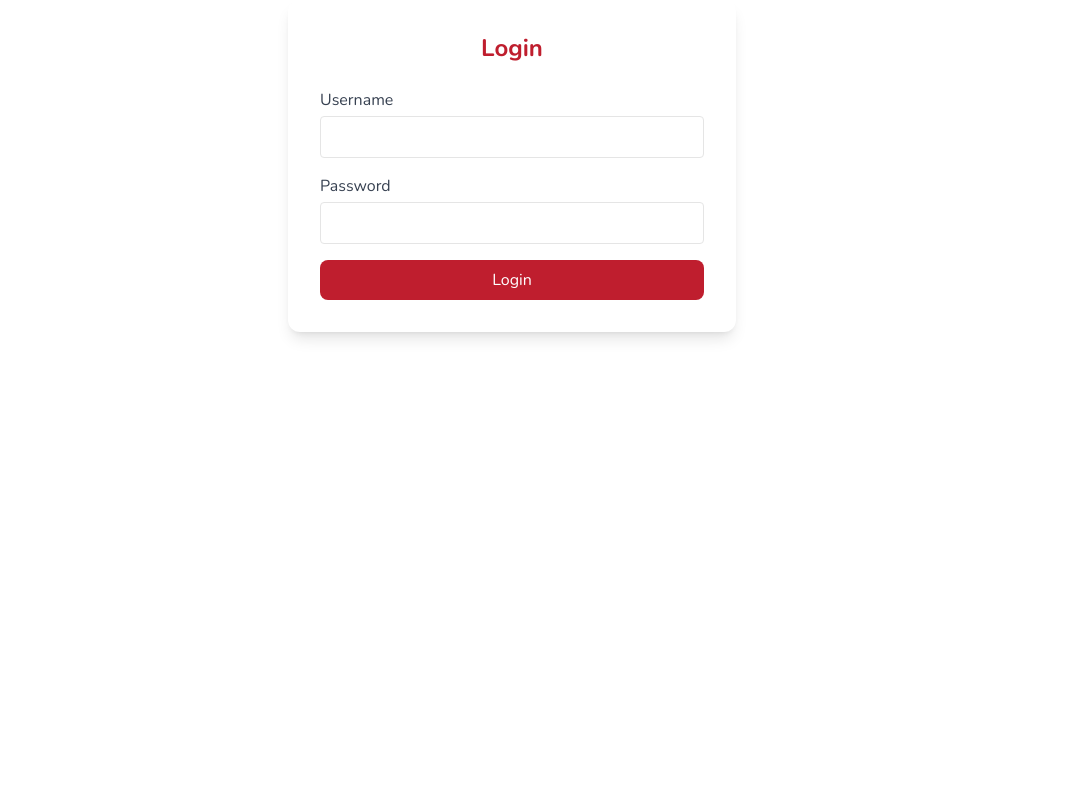
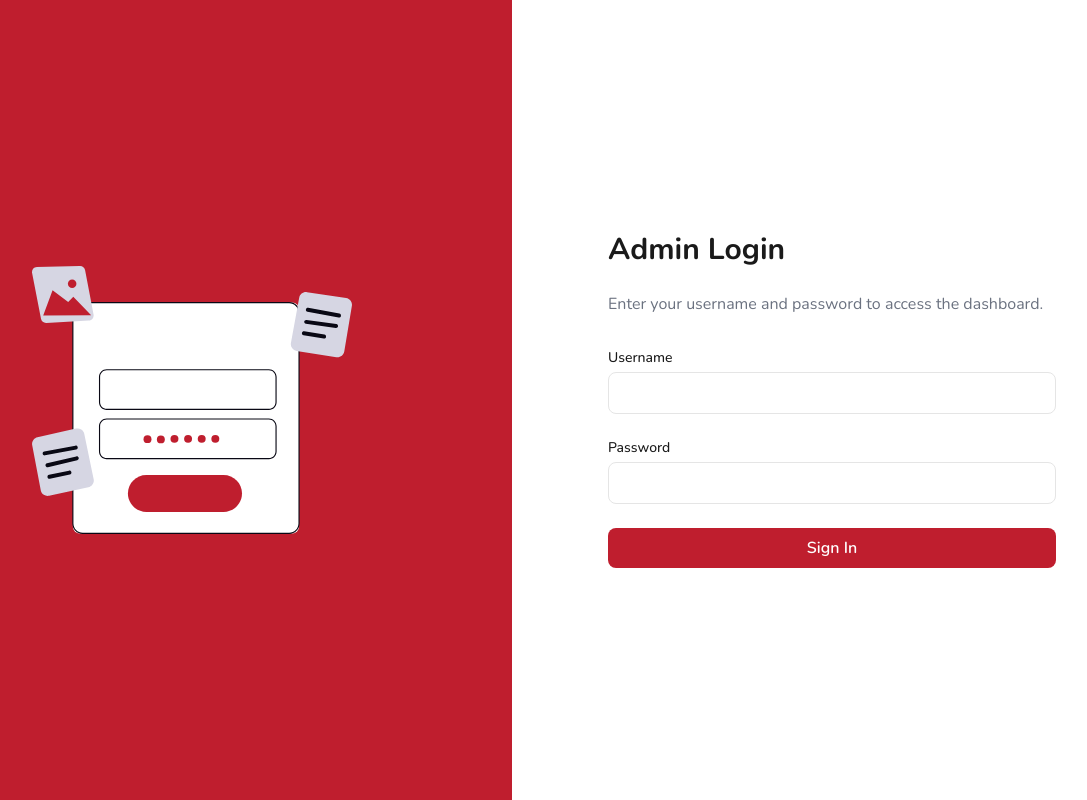
Before and after one commit to ktering/frontend, a React (Vite) app: page /supervised/login in a window 1280 px wide. Shown: the whole page, without its empty margins (128-1215 px from the left). Built offline with nearby package versions, Linux system fonts and the light colour scheme.

Commit message:
fixed login

```diff
--- a/src/App.jsx
+++ b/src/App.jsx
@@ -6,6 +6,7 @@ import Menu from './pages/customer/Menu';
 import DishDetail from './pages/customer/DishDetail';
 import Chefs from './pages/customer/AllChefs';
 //admin imports
+import ProtectedRoute from './components/admin/ProtectedRoute';
 import AdminChefs from './pages/admin/AllChefs';
 import Admin from './pages/admin/Home';
 import AddDishForm from './pages/admin/AddDishForm';
@@ -15,7 +16,7 @@ import EditDishPage from './pages/admin/EditDishPage';
 import AddChefForm from './pages/admin/AddChefForm';
 import EditChefForm from './pages/admin/EditChefForm';
 import AdminChefProfile from './pages/admin/ChefProfile';
-import AdminLogin from './components/shared/loginCard';
+import AdminLogin from './pages/admin/AdminLogin';
 
 function App() {
   return (
@@ -30,16 +31,44 @@ function App() {
             <Route path="/chefs" element={<Chefs />} />
             <Route path="/dish/:slug" element={<DishDetail />} />
             {/* admin */}
-            <Route path="/supervised/" element={<Admin />} />
-            <Route path="/supervised/chefs" element={<AdminChefs />} />
-            <Route path="/supervised/dishes/category" element={<DishesByCategory />} />
-            <Route path="/supervised/dishes/chef" element={<DishesByChef />} />
-            <Route path="/supervised/chefs/new" element={<AddChefForm />} />
-            <Route path="/supervised/chefs/:id/edit" element={<EditChefForm />} />
-            <Route path="/supervised/chefs/:chefId" element={<AdminChefProfile />} />
-            <Route path="/supervised/dishes/new" element={<AddDishForm />} />
-            <Route path="/supervised/dishes/edit/:id" element={<EditDishPage />} />
-            <Route path="/supervised/login" element={<AdminLogin />} />
+             {/* Admin Login */}
+        <Route path="/supervised/login" element={<AdminLogin />} />
+        <Route
+          path="/supervised/"
+          element={<ProtectedRoute><Admin /></ProtectedRoute>}
+        />
+        <Route
+          path="/supervised/chefs"
+          element={<ProtectedRoute><AdminChefs /></ProtectedRoute>}
+        />
+        <Route
+          path="/supervised/dishes/category"
+          element={<ProtectedRoute><DishesByCategory /></ProtectedRoute>}
+        />
+        <Route
+          path="/supervised/dishes/chef"
+          element={<ProtectedRoute><DishesByChef /></ProtectedRoute>}
+        />
+        <Route
+          path="/supervised/chefs/new"
+          element={<ProtectedRoute><AddChefForm /></ProtectedRoute>}
+        />
+        <Route
+          path="/supervised/chefs/:id/edit"
+          element={<ProtectedRoute><EditChefForm /></ProtectedRoute>}
+        />
+        <Route
+          path="/supervised/chefs/:chefId"
+          element={<ProtectedRoute><AdminChefProfile /></ProtectedRoute>}
+        />
+        <Route
+          path="/supervised/dishes/new"
+          element={<ProtectedRoute><AddDishForm /></ProtectedRoute>}
+        />
+        <Route
+          path="/supervised/dishes/edit/:id"
+          element={<ProtectedRoute><EditDishPage /></ProtectedRoute>}
+        />
 
           </Routes>
         </div>
--- a/src/api/adminAuth.js
+++ b/src/api/adminAuth.js
@@ -1,10 +1,10 @@
 import { API_BASE } from "../../config";
 
-export async function loginAdmin(credentials) {
-  const res = await fetch(`${API_BASE}/api/auth/login`, {
+export async function loginUser({ username, password, role }) {
+  const res = await fetch(`${API_BASE}/api/admin/login`, {
     method: "POST",
     headers: { "Content-Type": "application/json" },
-    body: JSON.stringify(credentials),
+    body: JSON.stringify({ username, password, role }),
   });
   if (!res.ok) {
     const error = await res.json();
@@ -12,3 +12,16 @@ export async function loginAdmin(credentials) {
   }
   return res.json();
 }
+
+export function getToken() {
+  return localStorage.getItem("authToken");
+}
+
+export function logoutUser() {
+  localStorage.removeItem("authToken");
+  localStorage.removeItem("userRole");
+}
+
+export function isLoggedIn() {
+  return !!localStorage.getItem("authToken");
+}
--- a/src/components/admin/ProtectedRoute.jsx
+++ b/src/components/admin/ProtectedRoute.jsx
@@ -1,13 +1,6 @@
-// Copyright 2025 hp
-//
-// Licensed under the Apache License, Version 2.0 (the "License");
-// you may not use this file except in compliance with the License.
-// You may obtain a copy of the License at
-//
-//     https://www.apache.org/licenses/LICENSE-2.0
-//
-// Unless required by applicable law or agreed to in writing, software
-// distributed under the License is distributed on an "AS IS" BASIS,
-// WITHOUT WARRANTIES OR CONDITIONS OF ANY KIND, either express or implied.
-// See the License for the specific language governing permissions and
-// limitations under the License.
+import { Navigate } from "react-router-dom";
+
+export default function ProtectedRoute({ children }) {
+  const token = localStorage.getItem("authToken");
+  return token ? children : <Navigate to="/supervised/login" />;
+}
--- a/src/components/admin/Sidebar.jsx
+++ b/src/components/admin/Sidebar.jsx
@@ -1,6 +1,7 @@
 // components/admin/Sidebar.jsx
 import { FaUtensils, FaUserTie, FaChartBar, FaShoppingCart } from "react-icons/fa";
 import { Link, useLocation } from "react-router-dom";
+import { logoutUser } from "../../api/adminAuth";
 import { useState } from "react";
 
 export default function Sidebar() {
@@ -56,6 +57,9 @@ export default function Sidebar() {
         <Link to="/admin/orders" className="flex items-center gap-3 hover:text-red-500">
           <FaShoppingCart /> Orders
         </Link>
+        <button onClick={logoutUser} className="px-4 py-2 bg-red-500 text-white rounded hover:bg-red-600">
+          Logout
+        </button>
       </nav>
     </aside>
   );
--- a/src/components/shared/loginCard.jsx
+++ b/src/components/shared/loginCard.jsx
@@ -1,14 +1,14 @@
-// src/components/shared/LoginForm.jsx
-import React, { useState } from "react";
+// src/components/shared/LoginCard.jsx
+import { useState } from "react";
 
-export default function LoginForm({ onSubmit, title = "Login" }) {
-  const [credentials, setCredentials] = useState({ username: "", password: "" });
+export default function LoginCard({ title = "Login", onSubmit }) {
+  const [form, setForm] = useState({ username: "", password: "" });
+  const [loading, setLoading] = useState(false);
   const [error, setError] = useState("");
-  const [loading, setLoading] = useState(false);
 
   const handleChange = (e) => {
     const { name, value } = e.target;
-    setCredentials((prev) => ({ ...prev, [name]: value }));
+    setForm((prev) => ({ ...prev, [name]: value }));
   };
 
   const handleSubmit = async (e) => {
@@ -16,7 +16,7 @@ export default function LoginForm({ onSubmit, title = "Login" }) {
     setError("");
     setLoading(true);
     try {
-      await onSubmit(credentials);
+      await onSubmit(form); // call parent-provided function
     } catch (err) {
       setError(err.message);
     } finally {
@@ -25,40 +25,57 @@ export default function LoginForm({ onSubmit, title = "Login" }) {
   };
 
   return (
-    <div className="max-w-md mx-auto bg-white p-8 shadow-lg rounded-xl">
-      <h2 className="text-2xl font-bold text-center text-primary mb-6">{title}</h2>
-      <form onSubmit={handleSubmit} className="space-y-4">
+    <div className="min-h-screen flex bg-gray-100 font-nunito">
+      {/* Left Image Section */}
+      <div className="hidden lg:flex w-1/2 bg-primary items-center justify-center relative">
+        <img
+          src="/login.svg"
+          alt="Login Illustration"
+          className="w-2/4"
+        />
+      </div>
+
+      {/* Right Form Section */}
+      <div className="flex w-full lg:w-1/2 items-center justify-center px-6 py-12 bg-white">
+        <div className="w-full max-w-md">
+          <h2 className="text-3xl font-bold text-black mb-6">{title}</h2>
+          <p className="text-gray-500 mb-8">
+            Enter your username and password to access the dashboard.
+          </p>
+          <form onSubmit={handleSubmit} className="space-y-6">
             <div>
-          <label className="block text-gray-700 mb-1">Username</label>
+              <label className="block text-sm font-medium text-black">Username</label>
               <input
                 type="text"
                 name="username"
-            value={credentials.username}
+                value={form.username}
                 onChange={handleChange}
-            className="w-full border rounded px-3 py-2 focus:outline-none focus:ring focus:border-primary"
                 required
+                className="mt-1 block w-full border border-gray-200 rounded-lg px-3 py-2 text-black focus:outline-none focus:ring-2 focus:ring-primary"
               />
             </div>
             <div>
-          <label className="block text-gray-700 mb-1">Password</label>
+              <label className="block text-sm font-medium text-black">Password</label>
               <input
                 type="password"
                 name="password"
-            value={credentials.password}
+                value={form.password}
                 onChange={handleChange}
-            className="w-full border rounded px-3 py-2 focus:outline-none focus:ring focus:border-primary"
                 required
+                className="mt-1 block w-full border border-gray-200 rounded-lg px-3 py-2 text-black focus:outline-none focus:ring-2 focus:ring-primary"
               />
             </div>
             {error && <p className="text-red-600 text-sm">{error}</p>}
             <button
               type="submit"
               disabled={loading}
-          className="w-full bg-primary text-white py-2 rounded-lg hover:bg-primary/90"
+              className="w-full bg-primary hover:bg-primary/90 text-white py-2 rounded-lg font-semibold transition duration-200"
             >
-          {loading ? "Logging in..." : "Login"}
+              {loading ? "Logging in..." : "Sign In"}
             </button>
           </form>
         </div>
+      </div>
+    </div>
   );
 }
--- a/src/pages/admin/AdminLogin.jsx
+++ b/src/pages/admin/AdminLogin.jsx
@@ -1,19 +1,17 @@
+// src/pages/admin/AdminLogin.jsx
+import React from "react";
 import { useNavigate } from "react-router-dom";
-import { loginAdmin } from "../../api/auth";
-import LoginForm from "../../components/shared/LoginForm";
+import { loginUser } from "../../api/adminAuth";
+import LoginCard from "../../components/shared/loginCard";
 
-export default function AdminLoginPage() {
+export default function AdminLogin() {
   const navigate = useNavigate();
 
-  const handleLogin = async (credentials) => {
-    const data = await loginAdmin(credentials);
-    localStorage.setItem("adminToken", data.token); // Save token
-    navigate("/supervised"); // Redirect after login
+  const handleAdminLogin = async (credentials) => {
+    const res = await loginUser({...credentials, role: "admin"});
+    localStorage.setItem("authToken", res.token);
+    navigate("/supervised");
   };
 
-  return (
-    <div className="min-h-screen flex items-center justify-center bg-gray-100">
-      <LoginForm onSubmit={handleLogin} title="Admin Login" />
-    </div>
-  );
+  return <LoginCard title="Admin Login" onSubmit={handleAdminLogin} />;
 }
```
Also changed, not shown: public/login.svg (added). Lines whose indentation alone changed are shown as unchanged.
